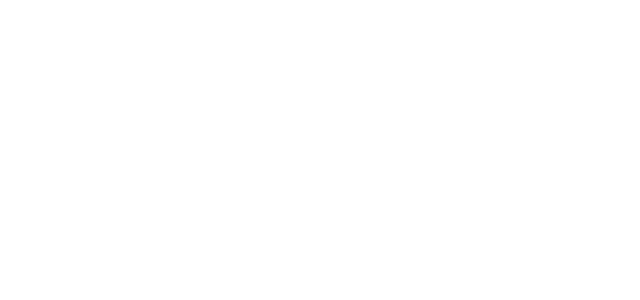
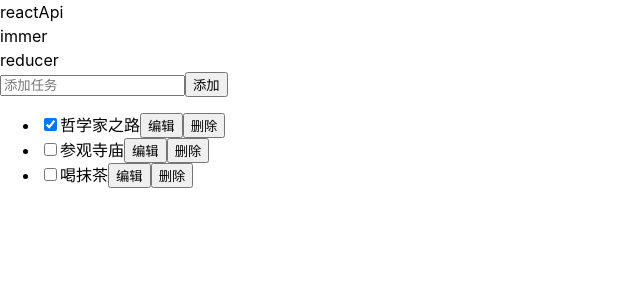
Before and after one commit to TengFeiHao/react-admin, a React (Vite) app: page /reactApi/reducer in a window 1280 px wide. Before the commit this address had no page. Shown: the top 300 px of the page, without its empty margins (0-640 px from the left). Built offline with nearby package versions, Linux system fonts and the light colour scheme.

Commit message:
feat(useImmerReducer的使用,stateContext,dispathContext拆分使用,以及ts类型的定义)

```diff
--- a/src/router/index.tsx
+++ b/src/router/index.tsx
@@ -4,6 +4,7 @@
 const LayoutPage = lazy(() => import('@/views/LayoutPage'))
 const ReactApi = lazy(() => import('@/views/reactApi/ReactApi'))
 const UseImmerPage = lazy(() => import('@/views/reactApi/immer/UseImmerPage'))
+const ReducerPage = lazy(() => import('@/views/reactApi/reducer/ReducerPage'))
 
 const RoterConfig = () => {
   return useRoutes([
@@ -18,6 +19,10 @@
             {
               path: 'immer',
               element: <Suspense><UseImmerPage/></Suspense>
+            },
+            {
+              path: 'reducer',
+              element: <Suspense><ReducerPage/></Suspense>
             }
           ]
         }
--- a/src/views/reactApi/ReactApi.tsx
+++ b/src/views/reactApi/ReactApi.tsx
@@ -5,9 +5,13 @@
   const onImmer = () => {
     navigation('/reactApi/immer')
   }
+  const onReducer = () => {
+    navigation('/reactApi/reducer')
+  }
   return (
     <>
       <div onClick={onImmer}>immer</div>
+      <div onClick={onReducer}>reducer</div>
       <Outlet />
     </>
   );
--- /dev/null
+++ b/src/views/reactApi/reducer/AddTask.tsx
@@ -0,0 +1,28 @@
+import { useState } from 'react';
+import { useTasksDispatch } from './TasksDispatchContext';
+let nextId = 3;
+
+export default function AddTask() {
+  const [text, setText] = useState('');
+  const dispatch = useTasksDispatch()!;
+  return (
+    <>
+      <input
+        placeholder="添加任务"
+        value={text}
+        onChange={e => setText(e.target.value)}
+      />
+      <button onClick={() => {
+        setText('');
+        dispatch({
+          type: 'added',
+          task: {
+            id: nextId++,
+            text: text,
+            done: false
+          }
+        });
+      }}>添加</button>
+    </>
+  );
+}
--- /dev/null
+++ b/src/views/reactApi/reducer/ReducerPage.tsx
@@ -0,0 +1,12 @@
+import AddTask from './Addtask';
+import TaskList from './TaskList';
+import { TasksProvider } from './TasksContextContainer';
+
+export default function ReducerPage() {
+  return (
+    <TasksProvider>
+      <AddTask />
+      <TaskList />
+    </TasksProvider>
+  );
+}
--- /dev/null
+++ b/src/views/reactApi/reducer/TaskList.tsx
@@ -0,0 +1,74 @@
+import { useState } from 'react';
+import type { InitialTask } from "./TasksContext"
+import { useTasks } from './TasksContext';
+import { useTasksDispatch } from './TasksDispatchContext';
+
+export default function TaskList() {
+  const tasks = useTasks()!;
+  return (
+    <ul>
+      {tasks.map(task => (
+        <li key={task.id}>
+          <Task task={task} />
+        </li>
+      ))}
+    </ul>
+  );
+}
+
+function Task({ task }: {task: InitialTask}) {
+  const [isEditing, setIsEditing] = useState(false);
+  const dispatch = useTasksDispatch()!;
+  let taskContent;
+  if (isEditing) {
+    taskContent = (
+      <>
+        <input
+          value={task.text}
+          onChange={e => {
+            dispatch({
+              type: 'textChanged',
+              id: task.id,
+              text: e.target.value
+            });
+          }} />
+        <button onClick={() => setIsEditing(false)}>
+          保存
+        </button>
+      </>
+    );
+  } else {
+    taskContent = (
+      <>
+        {task.text}
+        <button onClick={() => setIsEditing(true)}>
+          编辑
+        </button>
+      </>
+    );
+  }
+  return (
+    <label>
+      <input
+        type="checkbox"
+        checked={task.done}
+        onChange={e => {
+          dispatch({
+            type: 'doneChanged',
+            id: task.id,
+            done: e.target.checked
+          });
+        }}
+      />
+      {taskContent}
+      <button onClick={() => {
+        dispatch({
+          type: 'deleted',
+          id: task.id
+        });
+      }}>
+        删除
+      </button>
+    </label>
+  );
+}
--- /dev/null
+++ b/src/views/reactApi/reducer/TasksContext.ts
@@ -0,0 +1,15 @@
+import { createContext, useContext } from "react";
+
+export type InitialTask = {
+  id: number;
+  text: string;
+  done: boolean;
+}
+
+const TasksContext = createContext<InitialTask[] | undefined>(undefined);
+
+export function useTasks() {
+  return useContext(TasksContext);
+}
+
+export default TasksContext
--- /dev/null
+++ b/src/views/reactApi/reducer/TasksContextContainer.tsx
@@ -0,0 +1,52 @@
+import type { InitialTask } from "./TasksContext"
+import TasksContext from "./TasksContext"
+import TasksDispatchContext from "./TasksDispatchContext"
+import { useImmerReducer } from "use-immer";
+
+const initialTasks: InitialTask[] = [
+  { id: 0, text: "哲学家之路", done: true },
+  { id: 1, text: "参观寺庙", done: false },
+  { id: 2, text: "喝抹茶", done: false }
+];
+
+type TasksProviderProps = {
+  children: React.ReactNode
+};
+export const TasksProvider: React.FC<TasksProviderProps> = ({ children }) => {
+  const [tasks, dispatch] = useImmerReducer(tasksReducer, initialTasks);
+
+  return (
+    <TasksContext.Provider value={tasks}>
+      <TasksDispatchContext.Provider value={dispatch}>
+        {children}
+      </TasksDispatchContext.Provider>
+    </TasksContext.Provider>
+  );
+};
+
+function tasksReducer(draft: InitialTask[], action: any) {
+  switch (action.type) {
+    case "added": {
+      draft.push(action.task);
+      break;
+    }
+    case "textChanged": {
+      const draftTemp = draft.find((item) => item.id === action.id);
+      if (draftTemp) draftTemp.text = action.text;
+      break;
+    }
+    case "doneChanged": {
+      const draftTemp = draft.find((item) => item.id === action.id);
+      if (draftTemp) draftTemp.done = action.done;
+      break;
+    }
+    case "deleted": {
+      const idx = draft.findIndex((item) => item.id === action.id);
+      draft.splice(idx, 1);
+      break;
+    }
+    default: {
+      throw Error("未知操作：" + action.type);
+    }
+  }
+}
--- /dev/null
+++ b/src/views/reactApi/reducer/TasksDispatchContext.ts
@@ -0,0 +1,9 @@
+import { createContext, useContext } from "react";
+
+const TasksDispatchContext = createContext<React.Dispatch<any> | undefined>(undefined);
+
+export function useTasksDispatch() {
+  return useContext(TasksDispatchContext);
+}
+
+export default TasksDispatchContext
```
